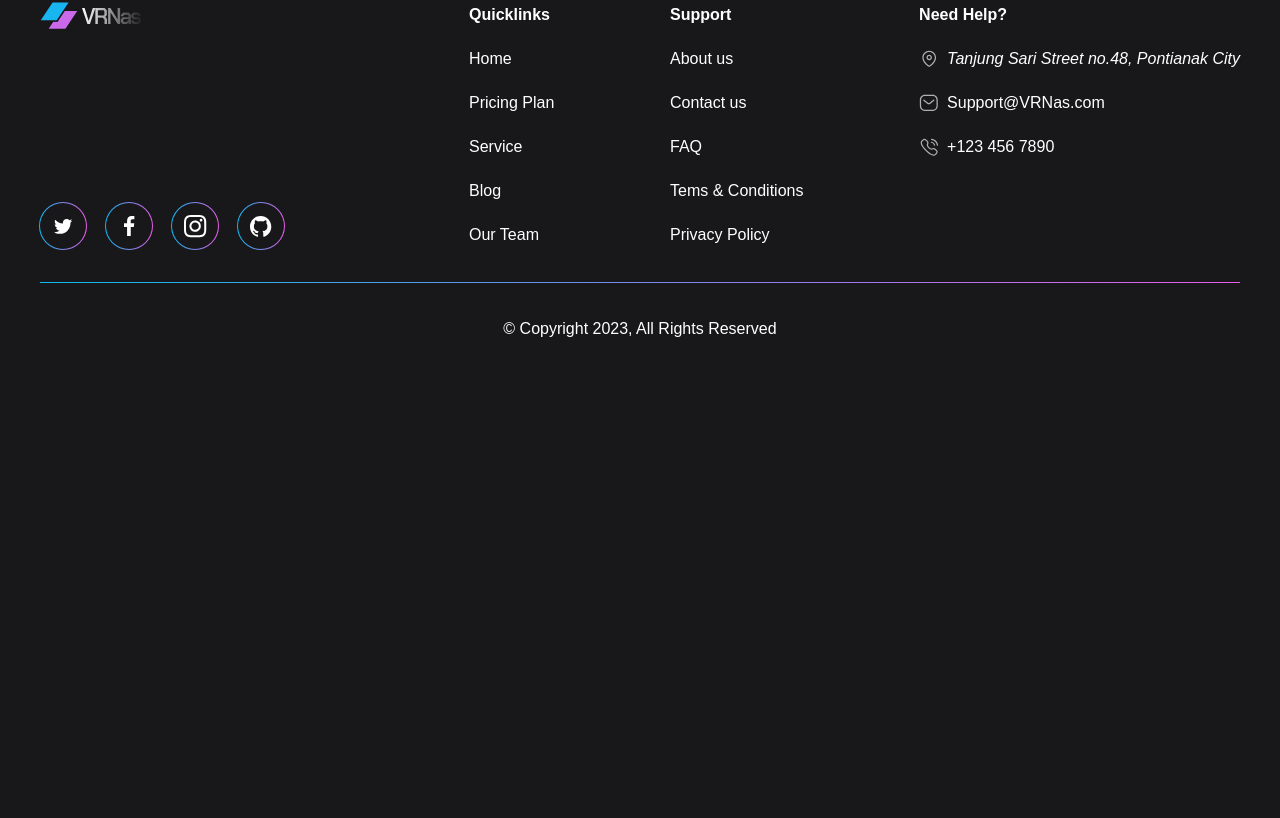
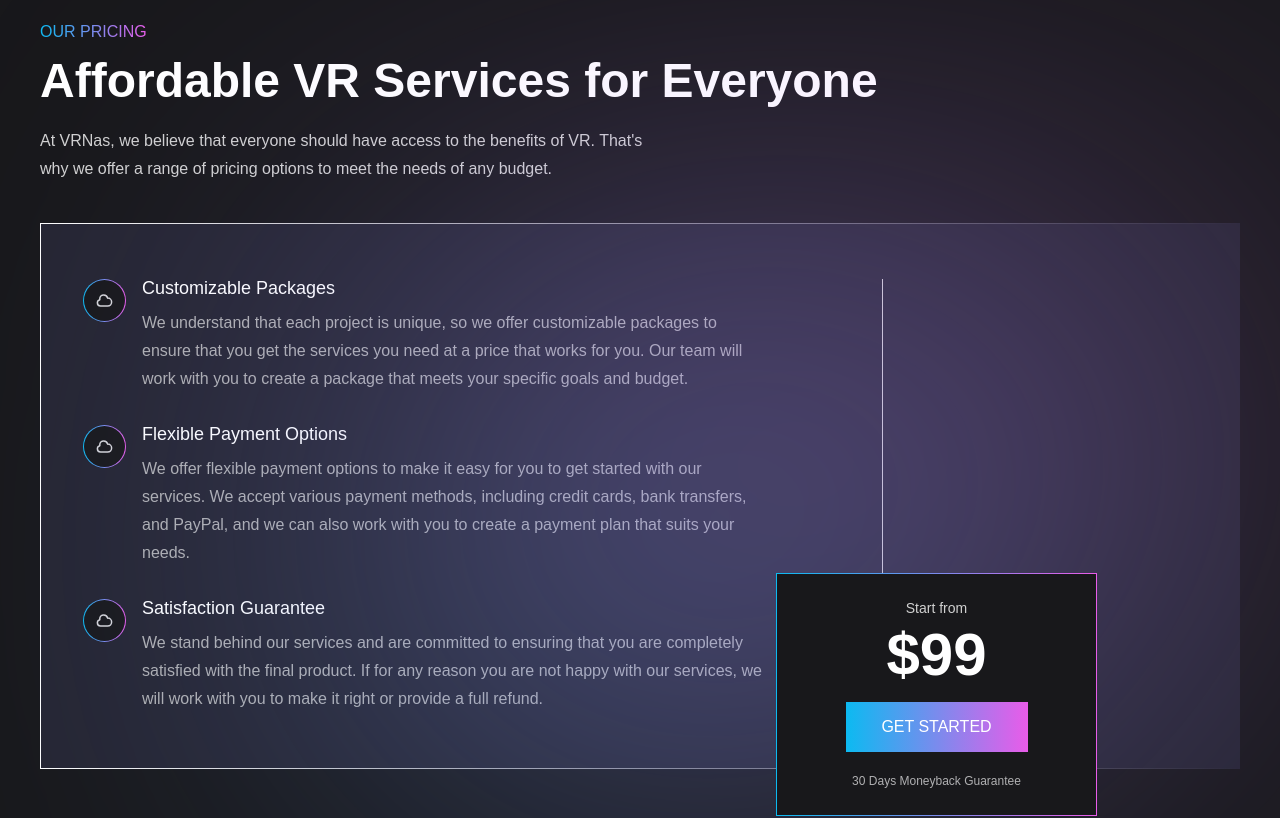
Before and after one commit to LiliiaGalkina/VR, a React (Vite) app: page / in a window 1280 px wide. Shown: the part 6100-6918 px from the top of the page. Before the commit the page ends 6483 px from the top, so only its background shows below. Built offline with nearby package versions, Linux system fonts and the light colour scheme.

Commit message:
pricing без адаптива

```diff
--- a/src/components/HomePage/HomePage.tsx
+++ b/src/components/HomePage/HomePage.tsx
@@ -4,6 +4,7 @@ import HomeService from "../HomeService/HomeService";
 import WhyChooseUs from "../WhyChooseUS/WhyChooseUs";
 import DreamsToLife from "../DreamsToLife/DreamsToLife";
 import Testimonial from "../Testimonial/Testimonial";
+import Pricing from "../Pricing/Pricing";
 
 const HomePage = () => {
     return (
@@ -13,7 +14,8 @@ const HomePage = () => {
             <HomeService/>
             <WhyChooseUs/>
             <DreamsToLife/>
-            <Testimonial/>
+			<Testimonial />
+			<Pricing/>
         </main>
     )
 }
--- /dev/null
+++ b/src/components/Pricing/Pricing.tsx
@@ -0,0 +1,54 @@
+import style from "./pricing.module.scss";
+import { pricing } from "../../data";
+import ButtonColor from "../ButtonColor/ButtonColor";
+
+const Pricing = () => {
+  return (
+    <section className={style.pricing}>
+      <div className="container">
+        <h3 className={style.subtitle}>our pricing</h3>
+        <h2 className={style.title}>Affordable VR Services for Everyone</h2>
+        <p className={style.text}>
+          At VRNas, we believe that everyone should have access to the benefits
+          of VR. That's why we offer a range of pricing options to meet the
+          needs of any budget.
+        </p>
+        <div className={style.items}>
+          <div className={style.content}>
+            {pricing.map((item) => (
+              <div key={item.id} className={style.pricingitem}>
+                <div className={style.colored}>
+                  <div className={style.img}>
+                    <img src="/images/home/pricing-cloud.svg" alt="cloud" />
+                  </div>
+                </div>
+                <div>
+                  <h4 className={style.itemtitle}>{item.title}</h4>
+                  <p className={style.itemtext}>{item.text}</p>
+                </div>
+              </div>
+            ))}
+          </div>
+          <div className={style.emptyblock}></div>
+          <img
+            src="/images/home/pricing-light.png"
+            alt="multicolored abstraction"
+            className={style.light}
+          />
+          <div className={style.started}>
+            <span className={style.headtext}>Start from</span>
+            <span className={style.price}>$99</span>
+            <div className={style.button}>
+              <ButtonColor textButton="get started" />
+            </div>
+            <span className={style.footertext}>
+              30 Days Moneyback Guarantee
+            </span>
+          </div>
+        </div>
+      </div>
+    </section>
+  );
+};
+
+export default Pricing;
--- /dev/null
+++ b/src/components/Pricing/pricing.module.scss
@@ -0,0 +1,126 @@
+@use "../../variables" as *;
+
+.pricing {
+  padding: 5rem 0 7.5rem;
+}
+
+.subtitle {
+  @include titleHeader;
+}
+
+.title {
+  @include title;
+  margin-bottom: 1.6rem;
+}
+
+.text {
+  margin-bottom: 4rem;
+  max-width: 62.5rem;
+  color: $greydarkColor;
+}
+
+.items {
+  display: flex;
+  position: relative;
+  padding: 5.5rem 4.2rem;
+  background-color: $blackLightColor;
+  border: 0.1rem solid $whiteColor;
+  border-image: $linearGradientWhite;
+  border-image-slice: 1;
+}
+
+.content {
+  max-width: 80rem;
+  padding-right: 11.8rem;
+  border-right: 0.1rem solid $greydarkColor;
+  display: flex;
+  flex-direction: column;
+  gap: 3.2rem;
+}
+
+.pricingitem {
+  display: flex;
+  align-items: flex-start;
+  gap: 1.6rem;
+}
+
+.colored {
+  width: 4.3rem;
+  height: 4.3rem;
+  padding: 0.1rem;
+  border-radius: 50%;
+  background: $linearGradientMain;
+  display: flex;
+  align-items: center;
+  justify-content: center;
+}
+
+.img {
+  width: 4.1rem;
+  height: 4.1rem;
+  display: flex;
+  align-items: center;
+  justify-content: center;
+  border-radius: 50%;
+  background-color: $blackColor;
+}
+
+.itemtitle {
+  margin-bottom: 1.2rem;
+  font-size: 1.8rem;
+  line-height: 100%;
+  font-weight: 400;
+}
+
+.itemtext {
+  font-weight: 400;
+  color: $greyColor;
+}
+
+.light {
+  display: block;
+  position: absolute;
+  top: -10rem;
+  right: -5.3rem;
+  filter: blur(20rem)
+}
+
+.started {
+  position: absolute;
+  bottom: -4.8rem;
+  right: 14.2rem;
+  width: 32.1rem;
+  min-height: 22.2rem;
+	padding: 2rem;
+  background-color: $blackColor;
+  border: 0.1rem solid $linearGradientBlueColor;
+  border-image: $linearGradientMain;
+  border-image-slice: 1;
+  text-align: center;
+}
+
+.headtext {
+	display: block;
+	font-size: 1.4rem;
+	font-weight: 500;
+	color: $greydarkColor;
+}
+
+.price {
+	display: block;
+	margin-bottom: 1.4rem;
+	font-size: 6rem;
+	line-height: 110%;
+	font-weight: 600;
+}
+
+.button {
+	margin: 0 auto 1.4rem;
+	max-width: 18.2rem;
+}
+
+.footertext {
+	font-size: 1.2rem;
+	font-weight: 400;
+	color: $greyColor;
+}
--- a/src/components/Testimonial/Testimonial.tsx
+++ b/src/components/Testimonial/Testimonial.tsx
@@ -20,7 +20,7 @@ const Testimonial = () => {
           </div>
           <div className={style.circlefoto2}>
             <img
-              src="public/images/home/hero-circle-foto3.png"
+              src="/images/home/hero-circle-foto3.png"
               alt="foto in circle"
             />
             <div className={style.beige}>
@@ -80,7 +80,7 @@ const Testimonial = () => {
                 <div className={style.circle5}>
                   <div className={style.circlefoto6}>
                     <img
-                      src="public/images/home/hero-circle-foto2.png"
+                      src="/images/home/hero-circle-foto2.png"
                       alt="foto in circle"
                     />
                     <div className={style.beige}>
@@ -95,19 +95,19 @@ const Testimonial = () => {
                     <div className={style.images}>
                       <div className={style.maimimage}>
                         <img
-                          src="./images/home/testimonial-maindown.png"
+                          src="/images/home/testimonial-maindown.png"
                           alt="a guy in a white shirt and virtual reality glasses"
                           className={style.mainimgdown}
                         />
                         <img
-                          src="./images/home/testimonial-mainup.png"
+                          src="/images/home/testimonial-mainup.png"
                           alt="a guy in a white shirt and virtual reality glasses"
                           className={style.mainimgup}
                         />
                       </div>
                       <div className={style.imagelight}>
                         <img
-                          src="./images/home/testimonial-light.png"
+                          src="/images/home/testimonial-light.png"
                           alt="multicolored abstraction"
                         />
                       </div>
--- a/src/data.ts
+++ b/src/data.ts
@@ -66,3 +66,21 @@ export const homeServiceItems = [
     text: "reate a VR escape room, or offer VR experiences at a theme park, we have the expertise and experience to make it happen.",
   },
 ];
+
+export const pricing = [
+  {
+    id: 1,
+    title: "Customizable Packages",
+    text: "We understand that each project is unique, so we offer customizable packages to ensure that you get the services you need at a price that works for you. Our team will work with you to create a package that meets your specific goals and budget.",
+  },
+  {
+    id: 2,
+    title: "Flexible Payment Options",
+    text: "We offer flexible payment options to make it easy for you to get started with our services. We accept various payment methods, including credit cards, bank transfers, and PayPal, and we can also work with you to create a payment plan that suits your needs.",
+  },
+  {
+    id: 3,
+    title: "Satisfaction Guarantee",
+    text: "We stand behind our services and are committed to ensuring that you are completely satisfied with the final product. If for any reason you are not happy with our services, we will work with you to make it right or provide a full refund.",
+  },
+];
```
